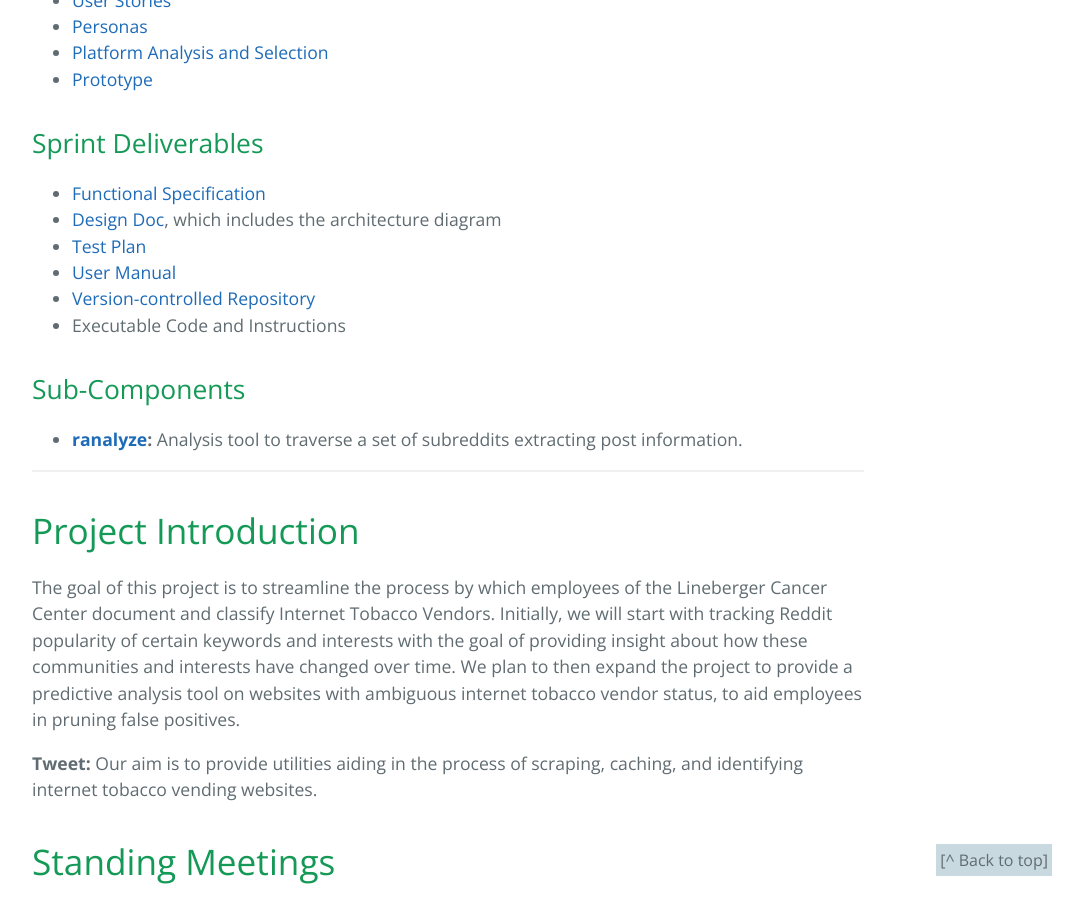
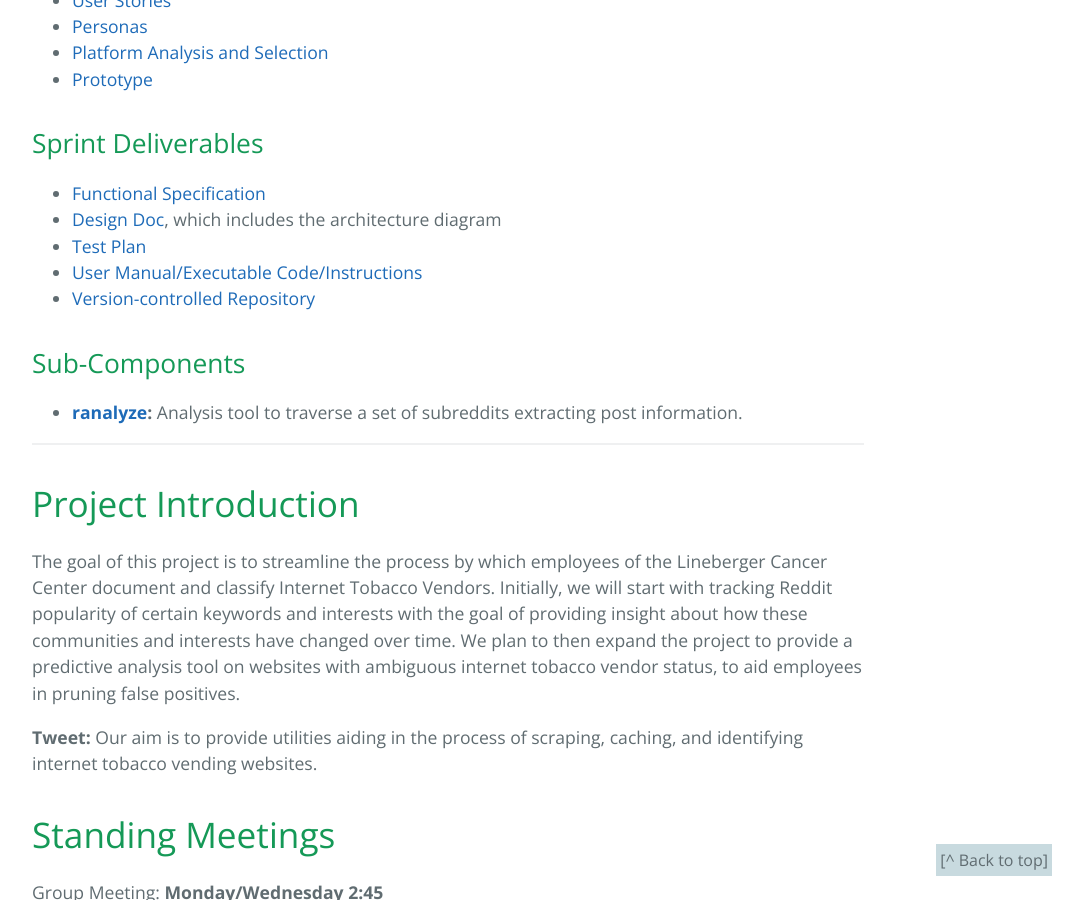
Before and after one commit to comp523/ITVS, a Jekyll site: the page built from index.md, in a window 1280 px wide and 900 px high, scrolled down 690 px. Shown: the whole window, without its empty margins (192-1275 px from the left). Built offline with Jekyll 4.4.1, drawn with Linux system fonts in a browser that asks for light colours.

Commit message:
merged redundant list items

```diff
--- a/index.md
+++ b/index.md
@@ -23,9 +23,8 @@ show_back_to_top: true
  - [Functional Specification](#use-cases)
  - [Design Doc](/ITVS/design), which includes the architecture diagram
  - [Test Plan](/ITVS/testing)
- - [User Manual](/ITVS/ranalyze)
+ - [User Manual/Executable Code/Instructions](/ITVS/ranalyze)
  - [Version-controlled Repository]({{ site.git.project_url }})
- - Executable Code and Instructions
 
 ## Sub-Components
  - **[ranalyze](/ITVS/ranalyze):** Analysis tool to traverse a set of subreddits extracting post information.
```
